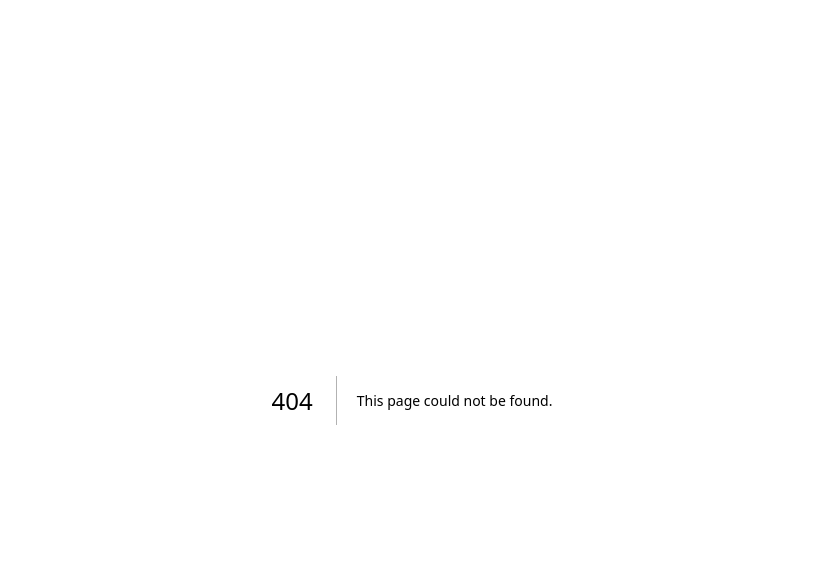
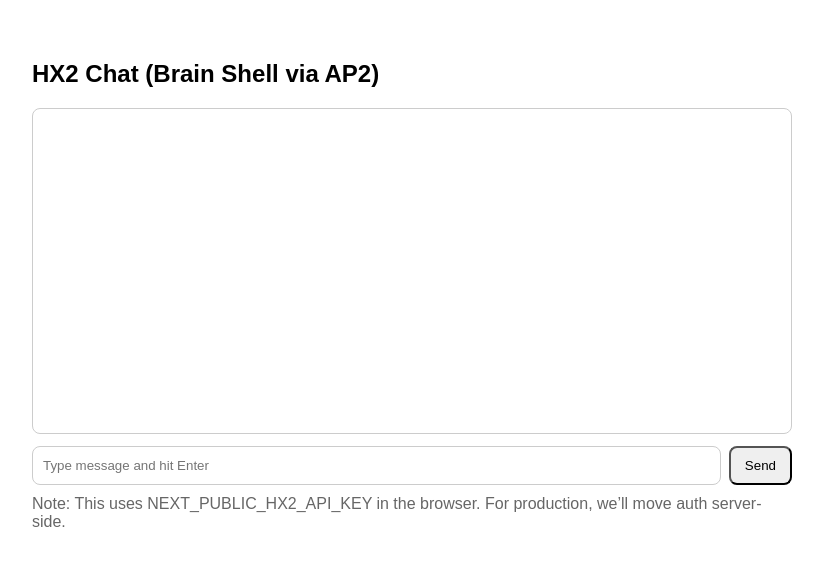
Before and after one commit to HX2IQ/hx2-vercel-starter, a Next.js app: page /chat in a window 1280 px wide. Before the commit this address had no page. Shown: the top 566 px of the page, without its empty margins (228-1051 px from the left). Built offline with nearby package versions, Linux system fonts and the light colour scheme.

Commit message:
Add simple /chat UI page

```diff
--- /dev/null
+++ b/app/chat/page.tsx
@@ -0,0 +1,75 @@
+"use client";
+
+import { useState } from "react";
+
+export default function ChatPage() {
+  const [msg, setMsg] = useState("");
+  const [log, setLog] = useState<any[]>([]);
+  const [busy, setBusy] = useState(false);
+
+  async function send() {
+    if (!msg.trim() || busy) return;
+    const userMsg = msg.trim();
+    setMsg("");
+    setLog((l) => [...l, { role: "user", text: userMsg }]);
+    setBusy(true);
+
+    try {
+      const res = await fetch("/api/brain/run", {
+        method: "POST",
+        headers: {
+          "content-type": "application/json",
+          // owner auth (same as your curl/PS calls)
+          authorization: `Bearer ${process.env.NEXT_PUBLIC_HX2_API_KEY ?? ""}`,
+        },
+        body: JSON.stringify({
+          method: "POST",
+          path: "/brain/chat",
+          body: { message: userMsg },
+        }),
+      });
+
+      const j = await res.json();
+      const reply =
+        j?.proof?.payload?.result?.data?.reply ??
+        j?.proof?.payload?.result?.data?.data?.reply ??
+        JSON.stringify(j);
+
+      setLog((l) => [...l, { role: "assistant", text: reply }]);
+    } catch (e: any) {
+      setLog((l) => [...l, { role: "assistant", text: `ERROR: ${e?.message || e}` }]);
+    } finally {
+      setBusy(false);
+    }
+  }
+
+  return (
+    <div style={{ maxWidth: 760, margin: "24px auto", padding: 16, fontFamily: "Arial" }}>
+      <h2>HX2 Chat (Brain Shell via AP2)</h2>
+      <div style={{ border: "1px solid #ccc", padding: 12, minHeight: 300, borderRadius: 8 }}>
+        {log.map((m, i) => (
+          <div key={i} style={{ margin: "8px 0" }}>
+            <b>{m.role}:</b> <span>{m.text}</span>
+          </div>
+        ))}
+      </div>
+
+      <div style={{ display: "flex", gap: 8, marginTop: 12 }}>
+        <input
+          value={msg}
+          onChange={(e) => setMsg(e.target.value)}
+          onKeyDown={(e) => e.key === "Enter" && send()}
+          style={{ flex: 1, padding: 10, borderRadius: 8, border: "1px solid #ccc" }}
+          placeholder="Type message and hit Enter"
+        />
+        <button onClick={send} disabled={busy} style={{ padding: "10px 14px", borderRadius: 8 }}>
+          Send
+        </button>
+      </div>
+
+      <p style={{ marginTop: 10, color: "#666" }}>
+        Note: This uses NEXT_PUBLIC_HX2_API_KEY in the browser. For production, we’ll move auth server-side.
+      </p>
+    </div>
+  );
+}
```
